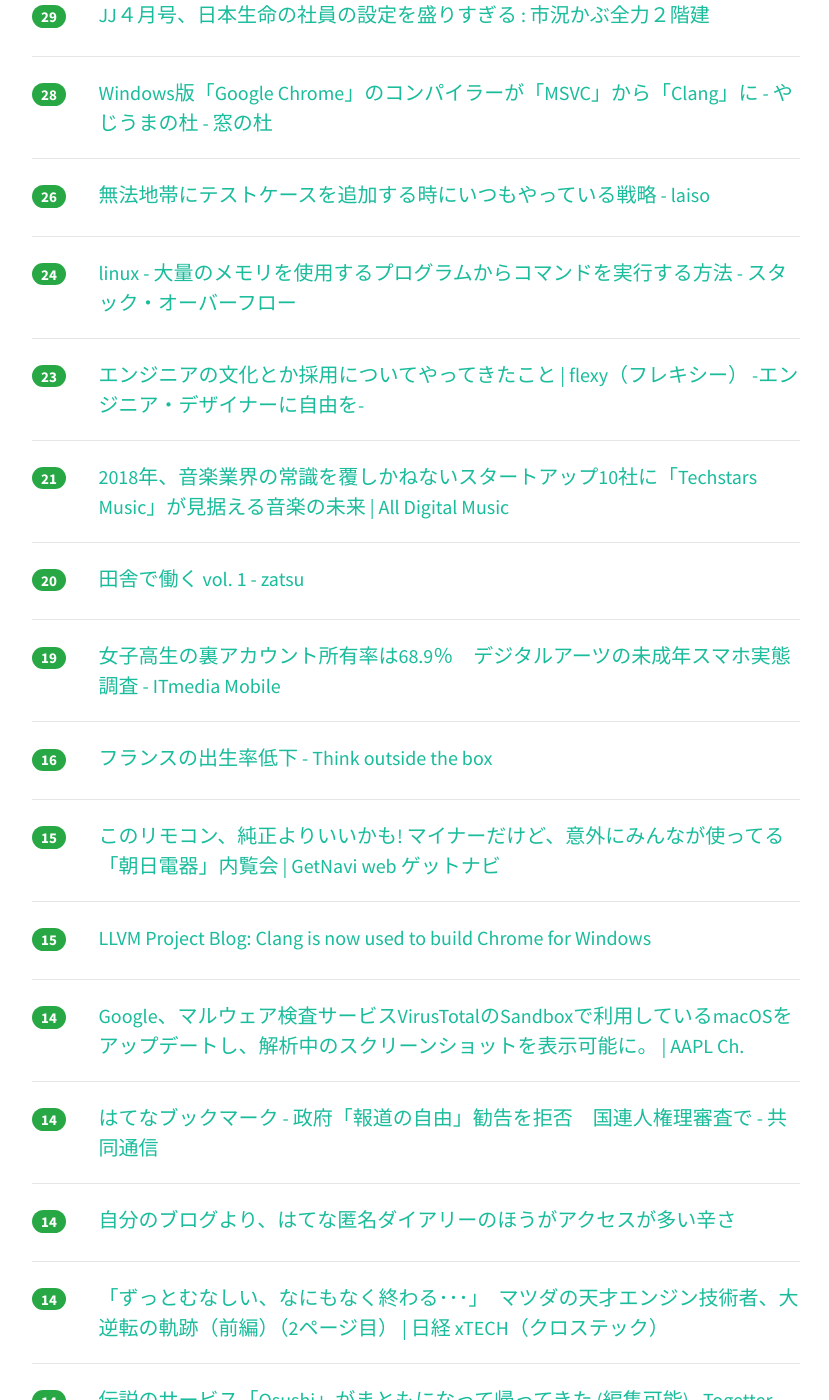
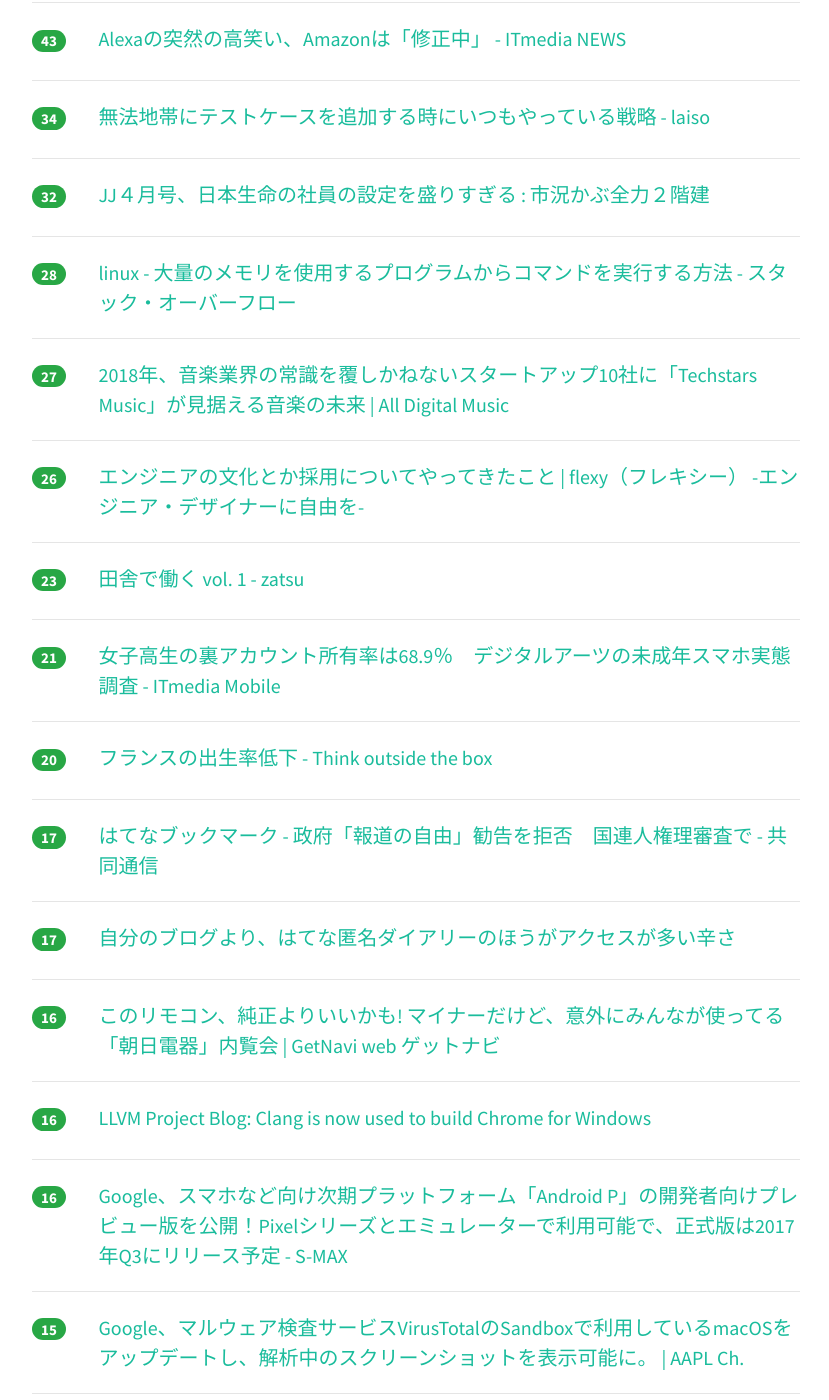
Before and after one commit to yatta47/hatena-matome-site, a Jekyll site: the page built from _posts/2018-03-08-hatena.md, in a window 1280 px wide and 1400 px high, scrolled down 1347 px. Shown: the whole window, without its empty margins (224-1053 px from the left). Built offline with Jekyll 4.4.1, drawn with Linux system fonts in a browser that asks for light colours; nearby versions of some CDN libraries; some of the changed text lies outside the part shown.

Commit message:
Updated 2018-03-08

```diff
--- a/_posts/2018-03-08-hatena.md
+++ b/_posts/2018-03-08-hatena.md
@@ -1,134 +1,144 @@
 ---
 layout: post
 title:  "2018-03-08 はてぶIT"
-date:   2018-03-08 11:03:13
+date:   2018-03-08 12:03:26
 tags: [it-hotentry]
 ---
-40 件のデータあり
+43 件のデータあり
 
 <hr><div class="row">
-<div class="col-1"><span class="badge badge-pill badge-success h2">407</span></div>
+<div class="col-1"><span class="badge badge-pill badge-success h2">482</span></div>
 <div class="col-11"><a href='http://takagi-hiromitsu.jp/diary/20180307.html' target='_blank'>高木浩光＠自宅の日記 - 個人情報保護委員会ゥァア゛ーッ ドガシャア</a></div>
 </div>
 <hr>
 <div class="row">
-<div class="col-1"><span class="badge badge-pill badge-success h2">210</span></div>
+<div class="col-1"><span class="badge badge-pill badge-success h2">267</span></div>
 <div class="col-11"><a href='https://togetter.com/li/1206162' target='_blank'>外注をしすぎた結果、他社に自社の仕様を教えてもらうというカオスな状況に多くの声が寄せられる「過度なアウトソーシングは非効率」 - Togetter</a></div>
 </div>
 <hr>
 <div class="row">
-<div class="col-1"><span class="badge badge-pill badge-success h2">137</span></div>
+<div class="col-1"><span class="badge badge-pill badge-success h2">164</span></div>
 <div class="col-11"><a href='http://www.yutorism.jp/entry/Hatebu' target='_blank'>【総集編】はてなブックマークの使い方 - ゆとりずむ</a></div>
 </div>
 <hr>
 <div class="row">
-<div class="col-1"><span class="badge badge-pill badge-success h2">114</span></div>
+<div class="col-1"><span class="badge badge-pill badge-success h2">137</span></div>
+<div class="col-11"><a href='http://www.ketancho.net/entry/2018/03/07/080000' target='_blank'>「SQLアンチパターン」を避けるためのチェックリスト①（DB論理設計編） - log4ketancho</a></div>
+</div>
+<hr>
+<div class="row">
+<div class="col-1"><span class="badge badge-pill badge-success h2">131</span></div>
 <div class="col-11"><a href='https://anond.hatelabo.jp/20180307223400' target='_blank'>ブクマカのアイデンティティ</a></div>
 </div>
 <hr>
 <div class="row">
-<div class="col-1"><span class="badge badge-pill badge-success h2">108</span></div>
-<div class="col-11"><a href='http://www.ketancho.net/entry/2018/03/07/080000' target='_blank'>「SQLアンチパターン」を避けるためのチェックリスト①（DB論理設計編） - log4ketancho</a></div>
+<div class="col-1"><span class="badge badge-pill badge-success h2">128</span></div>
+<div class="col-11"><a href='http://japanese.engadget.com/2018/03/07/echo/' target='_blank'>アマゾンEchoスピーカーが唐突に笑い出す不具合発生。各地で怯えるユーザー続出 - Engadget 日本版</a></div>
 </div>
 <hr>
 <div class="row">
-<div class="col-1"><span class="badge badge-pill badge-success h2">92</span></div>
+<div class="col-1"><span class="badge badge-pill badge-success h2">124</span></div>
 <div class="col-11"><a href='http://tech.nikkeibp.co.jp/atcl/nxt/column/18/00134/030600025/' target='_blank'>「すごい技術もたった一つの課題で終わり」　マツダの天才エンジン技術者、大逆転の軌跡（後編） | 日経 xTECH（クロステック）</a></div>
 </div>
 <hr>
 <div class="row">
-<div class="col-1"><span class="badge badge-pill badge-success h2">85</span></div>
+<div class="col-1"><span class="badge badge-pill badge-success h2">95</span></div>
 <div class="col-11"><a href='http://www.omg-ox.org/entry/oni' target='_blank'>パクリ、オマージュ、ジョークの線引き -ONIHITODEの件で- - OMGmag</a></div>
 </div>
 <hr>
 <div class="row">
-<div class="col-1"><span class="badge badge-pill badge-success h2">83</span></div>
-<div class="col-11"><a href='http://japanese.engadget.com/2018/03/07/echo/' target='_blank'>アマゾンEchoスピーカーが唐突に笑い出す不具合発生。各地で怯えるユーザー続出 - Engadget 日本版</a></div>
-</div>
-<hr>
-<div class="row">
-<div class="col-1"><span class="badge badge-pill badge-success h2">31</span></div>
+<div class="col-1"><span class="badge badge-pill badge-success h2">55</span></div>
 <div class="col-11"><a href='https://anond.hatelabo.jp/20180308013517' target='_blank'>IE対応と言われたら金額倍くらいを提示したい</a></div>
 </div>
 <hr>
 <div class="row">
-<div class="col-1"><span class="badge badge-pill badge-success h2">31</span></div>
+<div class="col-1"><span class="badge badge-pill badge-success h2">45</span></div>
 <div class="col-11"><a href='https://qiita.com/n_mogi/items/252dc4dcf75f3b2ea977' target='_blank'>個人的にPHPで開発する上で頭に入れておきたいと思っている事 - Qiita</a></div>
 </div>
 <hr>
 <div class="row">
-<div class="col-1"><span class="badge badge-pill badge-success h2">31</span></div>
+<div class="col-1"><span class="badge badge-pill badge-success h2">43</span></div>
+<div class="col-11"><a href='https://forest.watch.impress.co.jp/docs/serial/yajiuma/1110338.html' target='_blank'>Windows版「Google Chrome」のコンパイラーが「MSVC」から「Clang」に - やじうまの杜 - 窓の杜</a></div>
+</div>
+<hr>
+<div class="row">
+<div class="col-1"><span class="badge badge-pill badge-success h2">43</span></div>
 <div class="col-11"><a href='http://www.itmedia.co.jp/news/articles/1803/08/news062.html' target='_blank'>Alexaの突然の高笑い、Amazonは「修正中」 - ITmedia NEWS</a></div>
 </div>
 <hr>
 <div class="row">
-<div class="col-1"><span class="badge badge-pill badge-success h2">29</span></div>
+<div class="col-1"><span class="badge badge-pill badge-success h2">34</span></div>
+<div class="col-11"><a href='http://blog.lai.so/entry/2018/03/08/%E7%84%A1%E6%B3%95%E5%9C%B0%E5%B8%AF%E3%81%AB%E3%83%86%E3%82%B9%E3%83%88%E3%82%B1%E3%83%BC%E3%82%B9%E3%82%92%E8%BF%BD%E5%8A%A0%E3%81%99%E3%82%8B%E6%99%82%E3%81%AB%E3%81%84%E3%81%A4%E3%82%82%E3%82%84%E3%81%A3' target='_blank'>無法地帯にテストケースを追加する時にいつもやっている戦略 - laiso</a></div>
+</div>
+<hr>
+<div class="row">
+<div class="col-1"><span class="badge badge-pill badge-success h2">32</span></div>
 <div class="col-11"><a href='http://kabumatome.doorblog.jp/archives/65914258.html' target='_blank'>JJ４月号、日本生命の社員の設定を盛りすぎる : 市況かぶ全力２階建</a></div>
 </div>
 <hr>
 <div class="row">
 <div class="col-1"><span class="badge badge-pill badge-success h2">28</span></div>
-<div class="col-11"><a href='https://forest.watch.impress.co.jp/docs/serial/yajiuma/1110338.html' target='_blank'>Windows版「Google Chrome」のコンパイラーが「MSVC」から「Clang」に - やじうまの杜 - 窓の杜</a></div>
+<div class="col-11"><a href='https://ja.stackoverflow.com/questions/9920/' target='_blank'>linux - 大量のメモリを使用するプログラムからコマンドを実行する方法 - スタック・オーバーフロー</a></div>
+</div>
+<hr>
+<div class="row">
+<div class="col-1"><span class="badge badge-pill badge-success h2">27</span></div>
+<div class="col-11"><a href='http://jaykogami.com/2018/03/15002.html' target='_blank'>2018年、音楽業界の常識を覆しかねないスタートアップ10社に「Techstars Music」が見据える音楽の未来 | All Digital Music</a></div>
 </div>
 <hr>
 <div class="row">
 <div class="col-1"><span class="badge badge-pill badge-success h2">26</span></div>
-<div class="col-11"><a href='http://blog.lai.so/entry/2018/03/08/%E7%84%A1%E6%B3%95%E5%9C%B0%E5%B8%AF%E3%81%AB%E3%83%86%E3%82%B9%E3%83%88%E3%82%B1%E3%83%BC%E3%82%B9%E3%82%92%E8%BF%BD%E5%8A%A0%E3%81%99%E3%82%8B%E6%99%82%E3%81%AB%E3%81%84%E3%81%A4%E3%82%82%E3%82%84%E3%81%A3' target='_blank'>無法地帯にテストケースを追加する時にいつもやっている戦略 - laiso</a></div>
-</div>
-<hr>
-<div class="row">
-<div class="col-1"><span class="badge badge-pill badge-success h2">24</span></div>
-<div class="col-11"><a href='https://ja.stackoverflow.com/questions/9920/' target='_blank'>linux - 大量のメモリを使用するプログラムからコマンドを実行する方法 - スタック・オーバーフロー</a></div>
+<div class="col-11"><a href='https://flxy.jp/article/561' target='_blank'>エンジニアの文化とか採用についてやってきたこと | flexy（フレキシー） -エンジニア・デザイナーに自由を-</a></div>
 </div>
 <hr>
 <div class="row">
 <div class="col-1"><span class="badge badge-pill badge-success h2">23</span></div>
-<div class="col-11"><a href='https://flxy.jp/article/561' target='_blank'>エンジニアの文化とか採用についてやってきたこと | flexy（フレキシー） -エンジニア・デザイナーに自由を-</a></div>
+<div class="col-11"><a href='http://komatatsu.hateblo.jp/entry/2018/03/07/232003' target='_blank'>田舎で働く vol. 1 - zatsu</a></div>
 </div>
 <hr>
 <div class="row">
 <div class="col-1"><span class="badge badge-pill badge-success h2">21</span></div>
-<div class="col-11"><a href='http://jaykogami.com/2018/03/15002.html' target='_blank'>2018年、音楽業界の常識を覆しかねないスタートアップ10社に「Techstars Music」が見据える音楽の未来 | All Digital Music</a></div>
+<div class="col-11"><a href='http://www.itmedia.co.jp/mobile/articles/1803/07/news134.html' target='_blank'>女子高生の裏アカウント所有率は68.9％　デジタルアーツの未成年スマホ実態調査 - ITmedia Mobile</a></div>
 </div>
 <hr>
 <div class="row">
 <div class="col-1"><span class="badge badge-pill badge-success h2">20</span></div>
-<div class="col-11"><a href='http://komatatsu.hateblo.jp/entry/2018/03/07/232003' target='_blank'>田舎で働く vol. 1 - zatsu</a></div>
+<div class="col-11"><a href='http://totb.hatenablog.com/entry/2018/03/07/220552' target='_blank'>フランスの出生率低下 - Think outside the box</a></div>
 </div>
 <hr>
 <div class="row">
-<div class="col-1"><span class="badge badge-pill badge-success h2">19</span></div>
-<div class="col-11"><a href='http://www.itmedia.co.jp/mobile/articles/1803/07/news134.html' target='_blank'>女子高生の裏アカウント所有率は68.9％　デジタルアーツの未成年スマホ実態調査 - ITmedia Mobile</a></div>
+<div class="col-1"><span class="badge badge-pill badge-success h2">17</span></div>
+<div class="col-11"><a href='http://b.hatena.ne.jp/entry/s/this.kiji.is/344094119507182689' target='_blank'>はてなブックマーク - 政府「報道の自由」勧告を拒否　国連人権理審査で - 共同通信</a></div>
+</div>
+<hr>
+<div class="row">
+<div class="col-1"><span class="badge badge-pill badge-success h2">17</span></div>
+<div class="col-11"><a href='https://anond.hatelabo.jp/20180308022237' target='_blank'>自分のブログより、はてな匿名ダイアリーのほうがアクセスが多い辛さ</a></div>
 </div>
 <hr>
 <div class="row">
 <div class="col-1"><span class="badge badge-pill badge-success h2">16</span></div>
-<div class="col-11"><a href='http://totb.hatenablog.com/entry/2018/03/07/220552' target='_blank'>フランスの出生率低下 - Think outside the box</a></div>
+<div class="col-11"><a href='https://getnavi.jp/homeappliances/236166/' target='_blank'>このリモコン、純正よりいいかも! マイナーだけど、意外にみんなが使ってる「朝日電器」内覧会 | GetNavi web ゲットナビ</a></div>
+</div>
+<hr>
+<div class="row">
+<div class="col-1"><span class="badge badge-pill badge-success h2">16</span></div>
+<div class="col-11"><a href='http://blog.llvm.org/2018/03/clang-is-now-used-to-build-chrome-for.html' target='_blank'>LLVM Project Blog: Clang is now used to build Chrome for Windows</a></div>
+</div>
+<hr>
+<div class="row">
+<div class="col-1"><span class="badge badge-pill badge-success h2">16</span></div>
+<div class="col-11"><a href='http://s-max.jp/archives/1742010.html' target='_blank'>Google、スマホなど向け次期プラットフォーム「Android P」の開発者向けプレビュー版を公開！Pixelシリーズとエミュレーターで利用可能で、正式版は2017年Q3にリリース予定 - S-MAX</a></div>
 </div>
 <hr>
 <div class="row">
 <div class="col-1"><span class="badge badge-pill badge-success h2">15</span></div>
-<div class="col-11"><a href='https://getnavi.jp/homeappliances/236166/' target='_blank'>このリモコン、純正よりいいかも! マイナーだけど、意外にみんなが使ってる「朝日電器」内覧会 | GetNavi web ゲットナビ</a></div>
+<div class="col-11"><a href='https://applech2.com/archives/20180307-virustotal-update-sandbox-of-macos.html' target='_blank'>Google、マルウェア検査サービスVirusTotalのSandboxで利用しているmacOSをアップデートし、解析中のスクリーンショットを表示可能に。 | AAPL Ch.</a></div>
 </div>
 <hr>
 <div class="row">
 <div class="col-1"><span class="badge badge-pill badge-success h2">15</span></div>
-<div class="col-11"><a href='http://blog.llvm.org/2018/03/clang-is-now-used-to-build-chrome-for.html' target='_blank'>LLVM Project Blog: Clang is now used to build Chrome for Windows</a></div>
-</div>
-<hr>
-<div class="row">
-<div class="col-1"><span class="badge badge-pill badge-success h2">14</span></div>
-<div class="col-11"><a href='https://applech2.com/archives/20180307-virustotal-update-sandbox-of-macos.html' target='_blank'>Google、マルウェア検査サービスVirusTotalのSandboxで利用しているmacOSをアップデートし、解析中のスクリーンショットを表示可能に。 | AAPL Ch.</a></div>
-</div>
-<hr>
-<div class="row">
-<div class="col-1"><span class="badge badge-pill badge-success h2">14</span></div>
-<div class="col-11"><a href='http://b.hatena.ne.jp/entry/s/this.kiji.is/344094119507182689' target='_blank'>はてなブックマーク - 政府「報道の自由」勧告を拒否　国連人権理審査で - 共同通信</a></div>
-</div>
-<hr>
-<div class="row">
-<div class="col-1"><span class="badge badge-pill badge-success h2">14</span></div>
-<div class="col-11"><a href='https://anond.hatelabo.jp/20180308022237' target='_blank'>自分のブログより、はてな匿名ダイアリーのほうがアクセスが多い辛さ</a></div>
+<div class="col-11"><a href='http://diamond.jp/articles/-/162583' target='_blank'>少人数のチームを率いる上司が言ってはいけないNGワード | グローバル仕事人のコミュ力　澤円 | ダイヤモンド・オンライン</a></div>
 </div>
 <hr>
 <div class="row">
@@ -143,12 +153,17 @@ tags: [it-hotentry]
 <hr>
 <div class="row">
 <div class="col-1"><span class="badge badge-pill badge-success h2">14</span></div>
-<div class="col-11"><a href='http://s-max.jp/archives/1742010.html' target='_blank'>Google、スマホなど向け次期プラットフォーム「Android P」の開発者向けプレビュー版を公開！Pixelシリーズとエミュレーターで利用可能で、正式版は2017年Q3にリリース予定 - S-MAX</a></div>
+<div class="col-11"><a href='https://wp.yat-net.com/?p=6390' target='_blank'>Webサイト制作に入る前の打ち合わせで考えることとお客様と話し合うこと – YATのBLOG</a></div>
+</div>
+<hr>
+<div class="row">
+<div class="col-1"><span class="badge badge-pill badge-success h2">14</span></div>
+<div class="col-11"><a href='http://shiropen.com/2018/03/07/32995' target='_blank'>昔の2Dゲームを3Dに変換しVRでプレイできるエミュレータ最新版「3DNes V2（Pro）」登場。Oculus Rift/HTC Viveに対応 | Seamless</a></div>
 </div>
 <hr>
 <div class="row">
 <div class="col-1"><span class="badge badge-pill badge-success h2">13</span></div>
-<div class="col-11"><a href='http://diamond.jp/articles/-/162583' target='_blank'>少人数のチームを率いる上司が言ってはいけないNGワード | グローバル仕事人のコミュ力　澤円 | ダイヤモンド・オンライン</a></div>
+<div class="col-11"><a href='https://internet.watch.impress.co.jp/docs/column/chizu3/1110259.html' target='_blank'>「標準的なバス情報フォーマット広め隊」結成、各地で始まる「GTFS」公共交通データ整備【地図と位置情報】 - INTERNET Watch</a></div>
 </div>
 <hr>
 <div class="row">
@@ -162,8 +177,28 @@ tags: [it-hotentry]
 </div>
 <hr>
 <div class="row">
+<div class="col-1"><span class="badge badge-pill badge-success h2">12</span></div>
+<div class="col-11"><a href='https://ferret-plus.com/9629' target='_blank'>数字がすべてを物語る！Webマーケティングに役立つ統計情報サイト7選｜ferret [フェレット]</a></div>
+</div>
+<hr>
+<div class="row">
+<div class="col-1"><span class="badge badge-pill badge-success h2">12</span></div>
+<div class="col-11"><a href='http://tech.nikkeibp.co.jp/it/atcl/watcher/14/334361/110800954/' target='_blank'>「遅くて使いものにならない」という光回線への声、定額制も限界か | 日経 xTECH（クロステック）</a></div>
+</div>
+<hr>
+<div class="row">
+<div class="col-1"><span class="badge badge-pill badge-success h2">12</span></div>
+<div class="col-11"><a href='https://www3.nhk.or.jp/news/business_tokushu/2018_0307.html' target='_blank'>まだスマホ？ イマドキ女子は違います｜NHK NEWS WEB</a></div>
+</div>
+<hr>
+<div class="row">
+<div class="col-1"><span class="badge badge-pill badge-success h2">12</span></div>
+<div class="col-11"><a href='https://togetter.com/li/1206196' target='_blank'>投げ銭サービス「Osushi」、サービス再開するや否やオモチャにされてしまう - Togetter</a></div>
+</div>
+<hr>
+<div class="row">
 <div class="col-1"><span class="badge badge-pill badge-success h2">11</span></div>
-<div class="col-11"><a href='https://ferret-plus.com/9629' target='_blank'>数字がすべてを物語る！Webマーケティングに役立つ統計情報サイト7選｜ferret [フェレット]</a></div>
+<div class="col-11"><a href='https://markezine.jp/article/detail/27613' target='_blank'>「レスポンス広告」から「ブランディング広告」へ　 従来のデジタル指標だけでは広告効果は測れない (1/3)：MarkeZine（マーケジン）</a></div>
 </div>
 <hr>
 <div class="row">
@@ -173,22 +208,12 @@ tags: [it-hotentry]
 <hr>
 <div class="row">
 <div class="col-1"><span class="badge badge-pill badge-success h2">10</span></div>
-<div class="col-11"><a href='https://internet.watch.impress.co.jp/docs/column/chizu3/1110259.html' target='_blank'>「標準的なバス情報フォーマット広め隊」結成、各地で始まる「GTFS」公共交通データ整備【地図と位置情報】 - INTERNET Watch</a></div>
-</div>
-<hr>
-<div class="row">
-<div class="col-1"><span class="badge badge-pill badge-success h2">9</span></div>
 <div class="col-11"><a href='http://anatofuz.hatenablog.com/entry/2018/03/07/223852' target='_blank'>YAPC::Okinawa 2018 ONNASON　そしてYAPCから貰ったもの - Acme::AnaTofuZ->new;</a></div>
 </div>
 <hr>
 <div class="row">
-<div class="col-1"><span class="badge badge-pill badge-success h2">9</span></div>
-<div class="col-11"><a href='https://www3.nhk.or.jp/news/business_tokushu/2018_0307.html' target='_blank'>まだスマホ？ イマドキ女子は違います｜NHK NEWS WEB</a></div>
-</div>
-<hr>
-<div class="row">
 <div class="col-1"><span class="badge badge-pill badge-success h2">8</span></div>
-<div class="col-11"><a href='https://markezine.jp/article/detail/27613' target='_blank'>「レスポンス広告」から「ブランディング広告」へ　 従来のデジタル指標だけでは広告効果は測れない (1/3)：MarkeZine（マーケジン）</a></div>
+<div class="col-11"><a href='http://www.nakahara-lab.net/blog/archive/8617' target='_blank'>あなたのイベントやワークショップを「衰退」させる「古参プロ問題」とは何か？ | 東京大学 中原淳研究室 - 大人の学びを科学する</a></div>
 </div>
 <hr>
 <div class="row">
@@ -196,13 +221,3 @@ tags: [it-hotentry]
 <div class="col-11"><a href='http://www.4gamer.net/games/137/G013737/20180307120/' target='_blank'>Arm，ミドルクラスおよびエントリー市場向けの新GPU IPコア「Mali-G52」「Mali-G31」を発表 - 4Gamer.net</a></div>
 </div>
 <hr>
-<div class="row">
-<div class="col-1"><span class="badge badge-pill badge-success h2">7</span></div>
-<div class="col-11"><a href='http://tech.nikkeibp.co.jp/it/atcl/watcher/14/334361/110800954/' target='_blank'>「遅くて使いものにならない」という光回線への声、定額制も限界か | 日経 xTECH（クロステック）</a></div>
-</div>
-<hr>
-<div class="row">
-<div class="col-1"><span class="badge badge-pill badge-success h2">6</span></div>
-<div class="col-11"><a href='http://www.nakahara-lab.net/blog/archive/8617' target='_blank'>あなたのイベントやワークショップを「衰退」させる「古参プロ問題」とは何か？ | 東京大学 中原淳研究室 - 大人の学びを科学する</a></div>
-</div>
-<hr>
```
